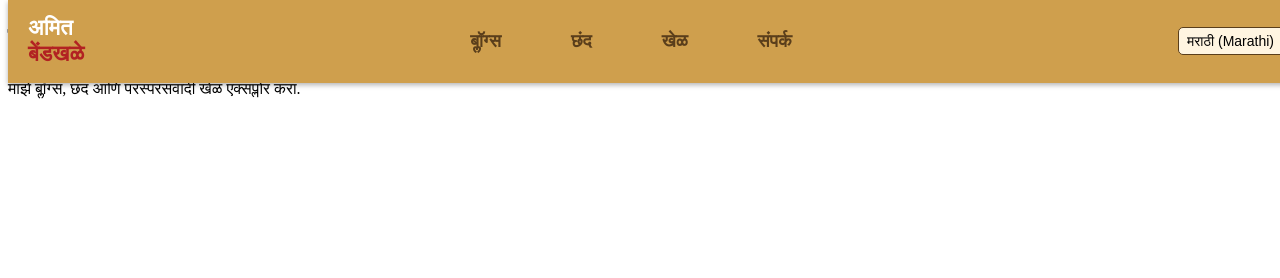
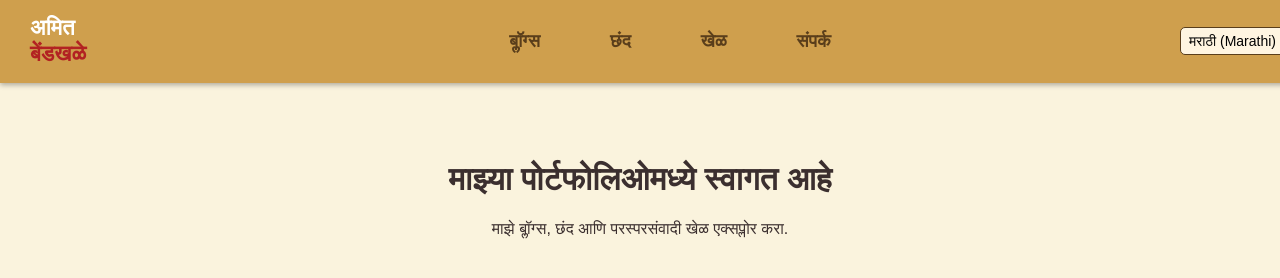
Before and after one commit to Amiton7/amitbendkhale.github.io, a plain HTML site: page index.html in a window 1280 px wide. Drawn offline with Linux system fonts and the light colour scheme.

Commit message:
Update style.css

```diff
--- a/style.css
+++ b/style.css
@@ -1,27 +1,41 @@
-/* Header Bar */
+/* General Page Styling */
+body {
+    background-color: #FAF3DD;  /* Light yellowish-white */
+    color: #3B2F2F;  /* Dark brown text */
+    font-family: Arial, sans-serif;
+    margin: 0;
+    padding: 0;
+    display: flex;
+    flex-direction: column;
+    align-items: center;
+}
+
+/* 🔹 Header Bar - Fix Alignment Issues */
 header {
     background-color: #cf9f4d; /* Warm golden-brown */
     padding: 15px 0;
-    display: grid;
-    grid-template-columns: auto 1fr auto; /* Left (Name) | Center (Nav) | Right (Dropdown) */
+    display: flex;
     align-items: center;
+    justify-content: space-between;
+    width: 100%;
     position: fixed;
     top: 0;
-    width: 100%;
+    left: 0; /* Ensures no gap on the left */
+    right: 0;
     box-shadow: 0px 2px 5px rgba(0, 0, 0, 0.3);
     z-index: 1000;
-    padding-left: 20px;
-    padding-right: 20px;
+    padding-left: 30px;
+    padding-right: 30px;
 }
 
-/* Name Styling (Left-Aligned) */
+/* 🔹 Name Styling (Left-Aligned) */
 .logo {
     display: flex;
     flex-direction: column;
     line-height: 1.2;
 }
 
-/* Name Colors */
+/* 🔹 Name Colors */
 .logo .first-name {
     font-size: 22px;
     font-weight: bold;
@@ -36,13 +50,15 @@ header {
 
 /* 🔹 Navigation Fix - Forces Exact Center */
 .nav-container {
+    position: absolute;
+    left: 50%;
+    transform: translateX(-50%);
     display: flex;
     justify-content: center;
     width: 100%;
-    text-align: center;
 }
 
-/* Navigation Styling */
+/* 🔹 Navigation Styling */
 nav {
     display: flex;
     gap: 40px;
@@ -61,7 +77,7 @@ nav a:hover {
     color: #8B5E3C; /* Slightly darker brown on hover */
 }
 
-/* 🔹 Language Selector - Fixed Alignment & Smaller Size */
+/* 🔹 Language Selector - Fix Alignment & Size */
 .language-selector {
     display: flex;
     justify-content: flex-end;
@@ -78,3 +94,11 @@ nav a:hover {
     outline: none;
     width: 120px; /* Adjust width */
 }
+
+/* 🔹 Fix for Main Content Centering */
+.container {
+    text-align: center;  /* Centers text */
+    padding-top: 140px;  /* Pushes content BELOW the header */
+    max-width: 800px;  /* Prevents overly wide text */
+    margin: auto;  /* Ensures the content is centered horizontally */
+}
```
